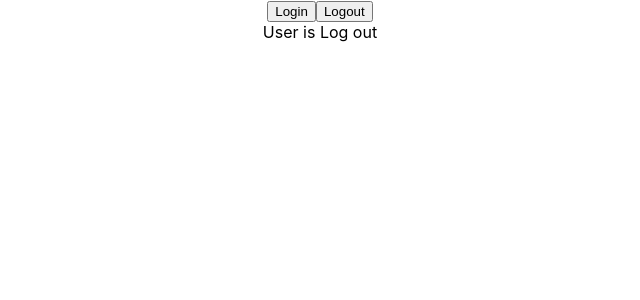
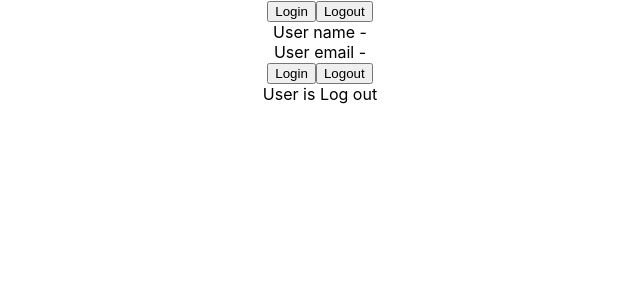
Before and after one commit to SandeepKumar377/ReactJS-TypeScript, a React (Create React App) app: page / in a window 1280 px wide. Shown: the top 300 px of the page, without its empty margins (320-960 px from the left). Built offline with nearby package versions, Linux system fonts and the light colour scheme.

Commit message:
useState_Future_value

```diff
--- a/src/App.tsx
+++ b/src/App.tsx
@@ -1,5 +1,6 @@
 import './App.css';
 import { LoggedIn } from './components/state/LoggedIn';
+import { User } from './components/state/User';
 // import { Container } from './components/Container';
 // import { Button } from './components/Button';
 // import { Input } from './components/Input';
@@ -34,6 +35,7 @@
   return (
     <div className="App">
 
+      <User/>
       <LoggedIn />
 
       {/* <Person name={personName} />
--- a/src/components/state/LoggedIn.tsx
+++ b/src/components/state/LoggedIn.tsx
@@ -1,10 +1,10 @@
 import { useState } from "react"
 export const LoggedIn = () => {
     const [isLogedIn, setIsLogedIn] = useState(false)
-    const handleLogin = ()=>{
+    const handleLogin = () => {
         setIsLogedIn(true)
     }
-    const handleLogout = ()=>{
+    const handleLogout = () => {
         setIsLogedIn(false)
     }
 
@@ -12,7 +12,7 @@
         <div>
             <button onClick={handleLogin} >Login</button>
             <button onClick={handleLogout} >Logout</button>
-            <div>User is {isLogedIn?'loged in':'Log out'} </div>
+            <div>User is {isLogedIn ? 'loged in' : 'Log out'} </div>
         </div>
     )
 }
--- /dev/null
+++ b/src/components/state/User.tsx
@@ -0,0 +1,27 @@
+import { useState } from 'react'
+
+type AuthUser={
+    name:string
+    email:string
+}
+
+export const User = () => {
+    const [user, setUser] = useState<AuthUser | null>(null)
+    const handleLogin = () => {
+        setUser({
+            name:'Sandeep',
+            email:'san@gmail.com'
+        })
+    }
+    const handleLogout = () => {
+        setUser(null)
+    }
+    return (
+        <div>
+            <button onClick={handleLogin} >Login</button>
+            <button onClick={handleLogout} >Logout</button>
+            <div>User name - {user?.name}</div>
+            <div>User email - {user?.email} </div>
+        </div>
+    )
+}
```
